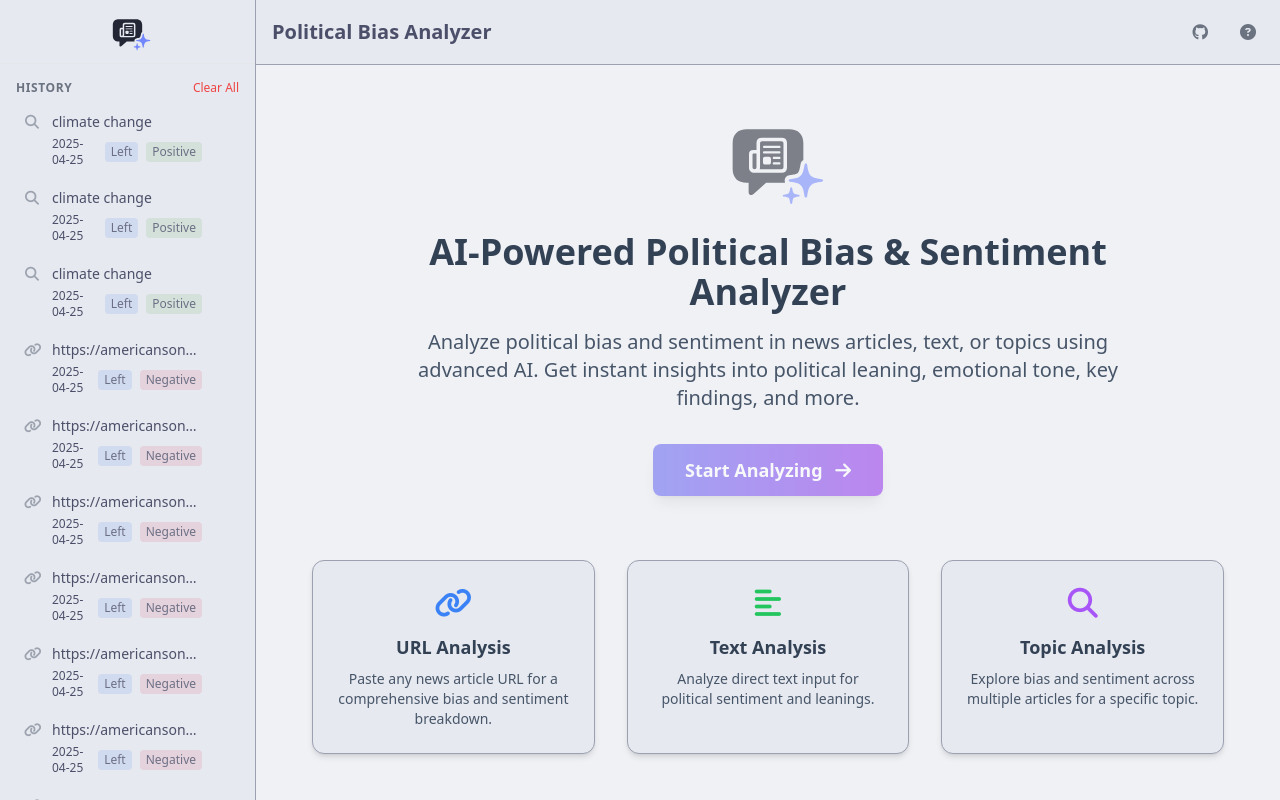
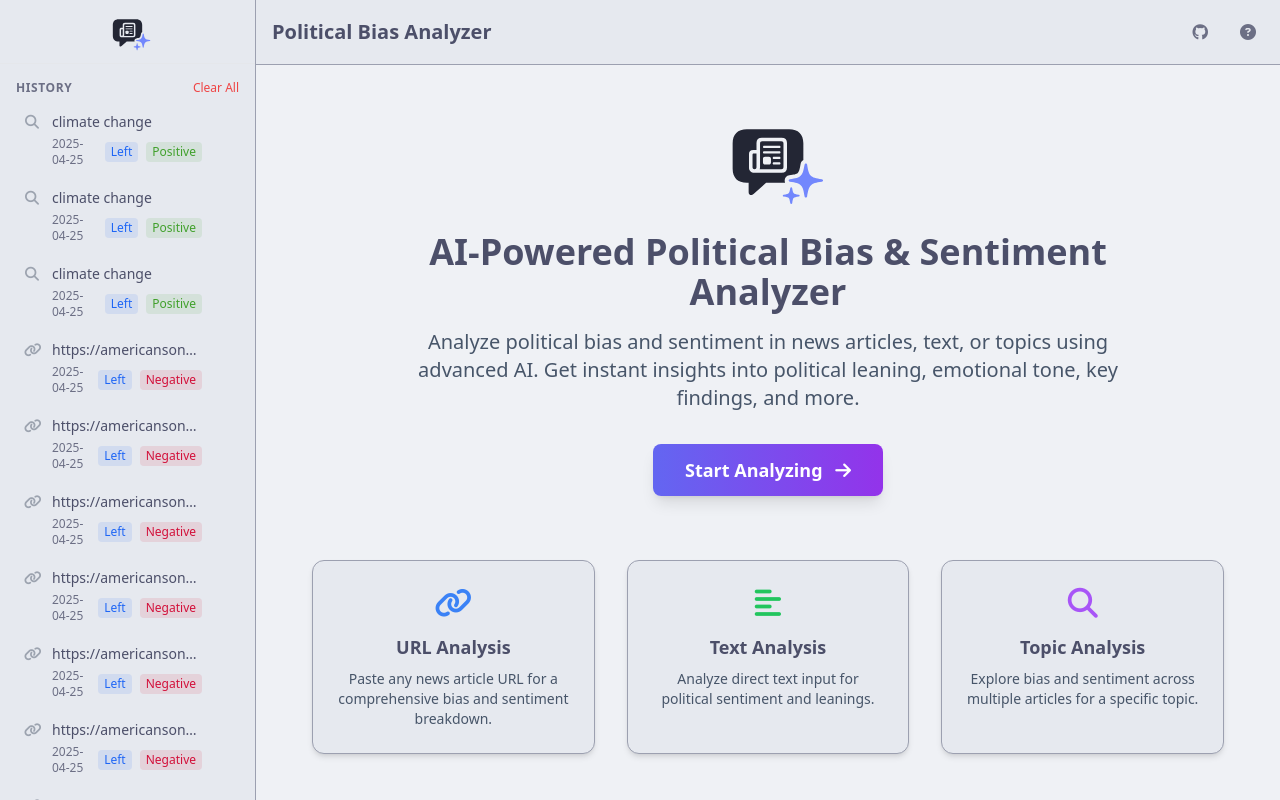
Before and after one commit to JakobKauffmann/nlp-capstone, a Flask app: page / in a window 1280 px wide. Run offline with Flask 2, Linux system fonts and the light colour scheme; some libraries are stand-ins or nearby versions.

Commit message:
Update style.css

```diff
--- a/static/css/style.css
+++ b/static/css/style.css
@@ -1,10 +1,12 @@
-/* --- Catppuccin Theme Variables --- */
+/* static/css/style.css */
+
+/* --- Catppuccin Palette Variables --- */
 :root {
     /* Latte (Light Mode) */
     --ctp-latte-rosewater: #dc8a78;
     --ctp-latte-flamingo: #dd7878;
     --ctp-latte-pink: #ea76cb;
-    --ctp-latte-mauve: #8839ef; /* Accent */
+    --ctp-latte-mauve: #8839ef;
     --ctp-latte-red: #d20f39;
     --ctp-latte-maroon: #e64553;
     --ctp-latte-peach: #fe640b;
@@ -17,22 +19,18 @@
     --ctp-latte-lavender: #7287fd;
     --ctp-latte-text: #4c4f69;
     --ctp-latte-subtext1: #5c5f77;
-    --ctp-latte-subtext0: #6c6f85; /* Muted */
-    --ctp-latte-overlay2: #7c7f93;
-    --ctp-latte-overlay1: #8c8fa1;
-    --ctp-latte-overlay0: #9ca0b0; /* Borders Light */
-    --ctp-latte-surface2: #acb0be;
-    --ctp-latte-surface1: #bcc0cc;
-    --ctp-latte-surface0: #ccd0da; /* Input BG Light */
-    --ctp-latte-base: #eff1f5; /* BG Light */
-    --ctp-latte-mantle: #e6e9ef; /* Card BG Light */
-    --ctp-latte-crust: #dce0e8; /* Chart BG Light / Summary BG Light */
+    --ctp-latte-subtext0: #6c6f85;
+    --ctp-latte-overlay0: #9ca0b0;
+    --ctp-latte-surface0: #ccd0da;
+    --ctp-latte-base: #eff1f5;
+    --ctp-latte-mantle: #e6e9ef;
+    --ctp-latte-crust: #dce0e8;
 
     /* Mocha (Dark Mode) */
     --ctp-mocha-rosewater: #f5e0dc;
     --ctp-mocha-flamingo: #f2cdcd;
     --ctp-mocha-pink: #f5c2e7;
-    --ctp-mocha-mauve: #cba6f7; /* Accent */
+    --ctp-mocha-mauve: #cba6f7;
     --ctp-mocha-red: #f38ba8;
     --ctp-mocha-maroon: #eba0ac;
     --ctp-mocha-peach: #fab387;
@@ -45,313 +43,135 @@
     --ctp-mocha-lavender: #b4befe;
     --ctp-mocha-text: #cdd6f4;
     --ctp-mocha-subtext1: #bac2de;
-    --ctp-mocha-subtext0: #a6adc8; /* Muted */
-    --ctp-mocha-overlay2: #9399b2;
-    --ctp-mocha-overlay1: #7f849c;
+    --ctp-mocha-subtext0: #a6adc8;
     --ctp-mocha-overlay0: #6c7086;
-    --ctp-mocha-surface2: #585b70;
-    --ctp-mocha-surface1: #45475a; /* Borders Dark */
-    --ctp-mocha-surface0: #313244; /* Card BG / Input BG Dark */
-    --ctp-mocha-base: #1e1e2e; /* BG Dark */
-    --ctp-mocha-mantle: #181825; /* Chart BG Dark / Summary BG Dark */
+    --ctp-mocha-surface0: #313244;
+    --ctp-mocha-base: #1e1e2e;
+    --ctp-mocha-mantle: #181825;
     --ctp-mocha-crust: #11111b;
 
-    /* --- Theme Agnostic Variables --- */
-    /* Light Mode Defaults */
+    /* Theme-agnostic (Light defaults) */
     --bg: var(--ctp-latte-base);
     --card-bg: var(--ctp-latte-mantle);
     --input-bg: var(--ctp-latte-surface0);
-    --summary-bg: var(--ctp-latte-crust); /* Use Crust for summary bg */
+    --summary-bg: var(--ctp-latte-crust);
     --text: var(--ctp-latte-text);
     --text-muted: var(--ctp-latte-subtext0);
     --border: var(--ctp-latte-overlay0);
-    --accent: var(--ctp-mocha-mauve);
+    --accent: #7287fd;
     --accent-text: var(--ctp-latte-text);
     --chart-bg: var(--ctp-latte-crust);
     --tag-bg: var(--ctp-latte-surface1);
     --tag-text: var(--ctp-latte-subtext1);
     --tag-hover-bg: var(--ctp-latte-surface2);
-    --button-secondary-bg: var(--ctp-latte-surface0);
-    --button-secondary-hover-bg: var(--ctp-latte-surface1);
-    --button-secondary-text: var(--text);
-    --cred-high-text: var(--ctp-latte-green);
-    --cred-medium-text: var(--ctp-latte-yellow);
-    --cred-low-text: var(--ctp-latte-red);
-
-    /* Default Font */
-    font-family:
-        ui-sans-serif,
-        system-ui,
-        -apple-system,
-        BlinkMacSystemFont,
-        "Segoe UI",
-        Roboto,
-        "Helvetica Neue",
-        Arial,
-        "Noto Sans",
-        sans-serif,
-        "Apple Color Emoji",
-        "Segoe UI Emoji",
-        "Segoe UI Symbol",
-        "Noto Color Emoji";
+    --button-sec-bg: var(--ctp-latte-surface0);
+    --button-sec-hv: var(--ctp-latte-surface1);
+    --button-sec-tx: var(--ctp-latte-text);
+    --cred-high: var(--ctp-latte-green);
+    --cred-med: var(--ctp-latte-yellow);
+    --cred-low: var(--ctp-latte-red);
 }
 
-/* Apply dark mode variables */
-.dark {
+/* Dark-mode overrides */
+@media (prefers-color-scheme: dark) {
+    :root {
         --bg: var(--ctp-mocha-base);
         --card-bg: var(--ctp-mocha-mantle);
         --input-bg: var(--ctp-mocha-surface0);
-    --summary-bg: var(--ctp-mocha-crust); /* Use Crust for summary bg */
+        --summary-bg: var(--ctp-mocha-crust);
         --text: var(--ctp-mocha-text);
         --text-muted: var(--ctp-mocha-subtext0);
         --border: var(--ctp-mocha-overlay0);
-    --accent: var(--ctp-mocha-mauve);
+        --accent: #7287fd;
         --accent-text: var(--ctp-mocha-text);
         --chart-bg: var(--ctp-mocha-crust);
         --tag-bg: var(--ctp-mocha-surface1);
         --tag-text: var(--ctp-mocha-subtext1);
         --tag-hover-bg: var(--ctp-mocha-surface2);
-    --button-secondary-bg: var(--ctp-mocha-surface0);
-    --button-secondary-hover-bg: var(--ctp-mocha-surface1);
-    --button-secondary-text: var(--ctp-mocha-text);
-    --cred-high-text: var(--ctp-mocha-green);
-    --cred-medium-text: var(--ctp-mocha-yellow);
-    --cred-low-text: var(--ctp-mocha-red);
+        --button-sec-bg: var(--ctp-mocha-surface0);
+        --button-sec-hv: var(--ctp-mocha-surface1);
+        --button-sec-tx: var(--ctp-mocha-text);
+        --cred-high: var(--ctp-mocha-green);
+        --cred-med: var(--ctp-mocha-yellow);
+        --cred-low: var(--ctp-mocha-red);
+    }
 }
 
-/* Apply base theme variables */
+/* --- Base styling --- */
 body {
     background-color: var(--bg);
     color: var(--text);
     transition:
-        background-color 0.2s ease-out,
-        color 0.2s ease-out;
+        background-color 0.2s,
+        color 0.2s;
 }
 
-/* --- Layout & Core Elements Styling --- */
-.sidebar {
-    background-color: var(--card-bg);
-    border-color: var(--border);
-    transition: transform 0.3s ease-in-out;
-}
-header {
-    background-color: var(--card-bg);
-    border-color: var(--border);
-}
-main {
-    background-color: var(--bg);
-}
+header,
+.sidebar,
 .analysis-page-card,
 .result-card {
     background-color: var(--card-bg);
     border-color: var(--border);
 }
 
-/* --- Component Styling --- */
+/* Inputs */
+#contentInput {
+    background-color: var(--input-bg);
+    color: var(--text);
+    border: 1px solid var(--border);
+}
+#contentInput::placeholder {
+    color: var(--text-muted);
+}
 
-/* Input Type Buttons */
+/* Summary panel */
+.summary-container {
+    background-color: var(--summary-bg);
+    border-color: var(--border);
+}
+
+/* Buttons & tabs */
 .input-type-btn {
-    background-color: var(--button-secondary-bg);
-    color: var(--button-secondary-text);
-    transition:
-        background-color 0.15s ease-in-out,
-        color 0.15s ease-in-out;
+    background-color: var(--button-sec-bg);
+    color: var(--button-sec-tx);
 }
 .input-type-btn:hover {
-    background-color: var(--button-secondary-hover-bg);
+    background-color: var(--button-sec-hv);
 }
 .input-type-btn[aria-selected="true"] {
     background-color: var(--accent);
     color: var(--accent-text);
 }
 
-/* Analysis Tabs */
-.analysis-tab {
-    border-bottom-width: 2px;
-    border-color: transparent;
-    color: var(--text-muted);
-    transition:
-        color 0.15s ease-in-out,
-        border-color 0.15s ease-in-out;
+/* Badge overrides */
+.badge-blue {
+    background-color: rgba(30, 102, 245, 0.1);
+    color: #1e66f5;
 }
-.analysis-tab:hover {
-    border-color: var(--border);
-    color: var(--text);
+.badge-red {
+    background-color: rgba(210, 15, 39, 0.1);
+    color: #d20f39;
 }
-.analysis-tab[aria-current="page"] {
-    border-color: var(--accent);
-    color: var(--accent);
+.badge-yellow {
+    background-color: rgba(223, 142, 29, 0.1);
+    color: #df8e1d;
+}
+.badge-green {
+    background-color: rgba(64, 160, 43, 0.1);
+    color: #40a02b;
+}
+.badge-gray {
+    background-color: #bcc0cc;
+    color: #5c5f77;
 }
 
-/* History Item Links */
-.history-item span {
-    color: var(--text);
-    transition: color 0.15s ease-in-out;
+/* Force Tailwind text colors to follow our vars */
+.text-slate-700 {
+    color: var(--text) !important;
 }
-.history-item:hover span {
-    color: var(--accent);
+.text-gray-600 {
+    color: var(--text-muted) !important;
 }
-.history-item .text-xs {
-    color: var(--text-muted);
+.text-gray-500 {
+    color: var(--text-muted) !important;
 }
-
-/* Recommended Search Tags */
-#recommendedSearches span {
-    display: inline-block;
-    transition: background-color 0.15s ease-in-out;
-    background-color: var(--tag-bg);
-    color: var(--tag-text);
-}
-#recommendedSearches span:hover {
-    background-color: var(--tag-hover-bg);
-}
-
-/* Plotly Chart Containers */
-#sentimentChartContainer,
-#biasChartContainer {
-    min-height: 300px;
-    background-color: var(--chart-bg);
-    border: 1px solid var(--border);
-}
-
-/* Input Textarea Styling */
-#contentInput {
-    background-color: var(--input-bg);
-    color: var(--text);
-    border: 1px solid var(--border);
-    transition:
-        border-color 0.15s ease-in-out,
-        box-shadow 0.15s ease-in-out;
-}
-#contentInput::placeholder {
-    color: var(--text-muted);
-    opacity: 0.8;
-}
-#contentInput:focus {
-    outline: none;
-    border-color: var(--accent);
-    box-shadow: 0 0 0 2px var(--accent);
-}
-
-/* Summary Container Background */
-.summary-container {
-    /* Add this class to the div wrapping the summary <p> */
-    background-color: var(--summary-bg);
-    border-color: var(--border);
-    /* Apply Tailwind padding/rounding/border in HTML */
-}
-/* Ensure prose text color is correct */
-.summary-container .prose {
-    color: var(--text);
-}
-.dark .summary-container .dark\:prose-invert {
-    color: var(--text); /* Ensure dark mode prose text uses main text color */
-}
-/* Override specific prose elements if needed */
-.summary-container .prose p {
-    color: var(--text);
-}
-
-/* Credibility Display */
-#credibilityLevelDisplay {
-    /* Tailwind classes for size/weight applied in HTML */
-    /* Color applied dynamically via JS */
-}
-.cred-high {
-    color: var(--cred-high-text);
-}
-.cred-medium {
-    color: var(--cred-medium-text);
-}
-.cred-low {
-    color: var(--cred-low-text);
-}
-#credibilityAssessmentText {
-    color: var(--text-muted); /* Muted color for the detailed text */
-}
-
-/* --- Custom Styles & Overrides --- */
-.pulse-animation {
-    animation: pulse 2s infinite;
-}
-@keyframes pulse {
-    0%,
-    100% {
-        transform: scale(1);
-    }
-    50% {
-        transform: scale(1.03);
-    }
-}
-
-#contentSummary,
-#analysisSource p {
-    word-break: break-word;
-    overflow-wrap: break-word;
-}
-#contentSummary {
-    white-space: pre-wrap;
-}
-
-/* --- Badge Color Overrides (Catppuccin) --- */
-:root {
-    --badge-blue-bg: rgba(30, 102, 245, 0.1);
-    --badge-blue-text: #1e66f5; /* Blue */
-    --badge-red-bg: rgba(210, 15, 57, 0.1);
-    --badge-red-text: #d20f39; /* Red */
-    --badge-yellow-bg: rgba(223, 142, 29, 0.1);
-    --badge-yellow-text: #df8e1d; /* Yellow */
-    --badge-green-bg: rgba(64, 160, 43, 0.1);
-    --badge-green-text: #40a02b; /* Green */
-    --badge-gray-bg: #bcc0cc;
-    --badge-gray-text: #5c5f77; /* Surface1 / Subtext1 */
-}
-.dark {
-    --badge-blue-bg: rgba(137, 180, 250, 0.5);
-    --badge-blue-text: #89b4fa; /* Blue */
-    --badge-red-bg: rgba(243, 139, 168, 0.5);
-    --badge-red-text: #f38ba8; /* Red */
-    --badge-yellow-bg: rgba(249, 226, 175, 0.5);
-    --badge-yellow-text: #f9e2af; /* Yellow */
-    --badge-green-bg: rgba(166, 227, 161, 0.5);
-    --badge-green-text: #a6e3a1; /* Green */
-    --badge-gray-bg: #45475a;
-    --badge-gray-text: #a6adc8; /* Surface1 / Subtext0 */
-}
-.badge {
-    background-color: var(--badge-gray-bg);
-    color: var(--badge-gray-text);
-}
-.badge-blue {
-    background-color: var(--badge-blue-bg);
-    color: var(--badge-blue-text);
-}
-.badge-red {
-    background-color: var(--badge-red-bg);
-    color: var(--badge-red-text);
-}
-.badge-yellow {
-    background-color: var(--badge-yellow-bg);
-    color: var(--badge-yellow-text);
-}
-.badge-green {
-    background-color: var(--badge-green-bg);
-    color: var(--badge-green-text);
-}
-
-/* Specific Text Color Overrides */
-.dark #biasIndicators p,
-.dark #keyFindings li {
-    color: var(--text);
-}
-.dark #biasIndicators p {
-    background-color: var(--ctp-mocha-surface1);
-    border-color: var(--border);
-}
-/* Fix for light mode text visibility issues */
-.text-slate-700 {
-    color: #334155 !important;
-}
-.text-slate-600 {
-    color: #475569 !important;
-}
```
Lines whose indentation alone changed are shown as unchanged.
